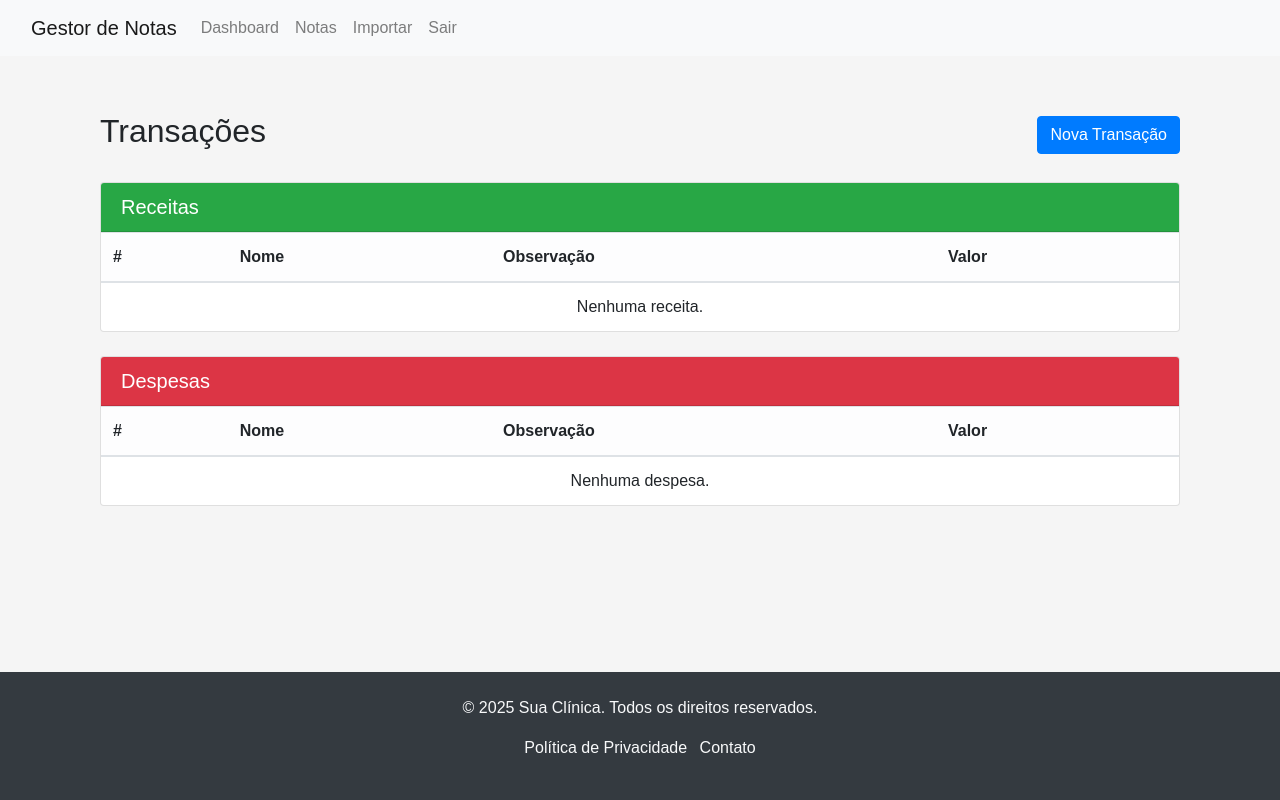
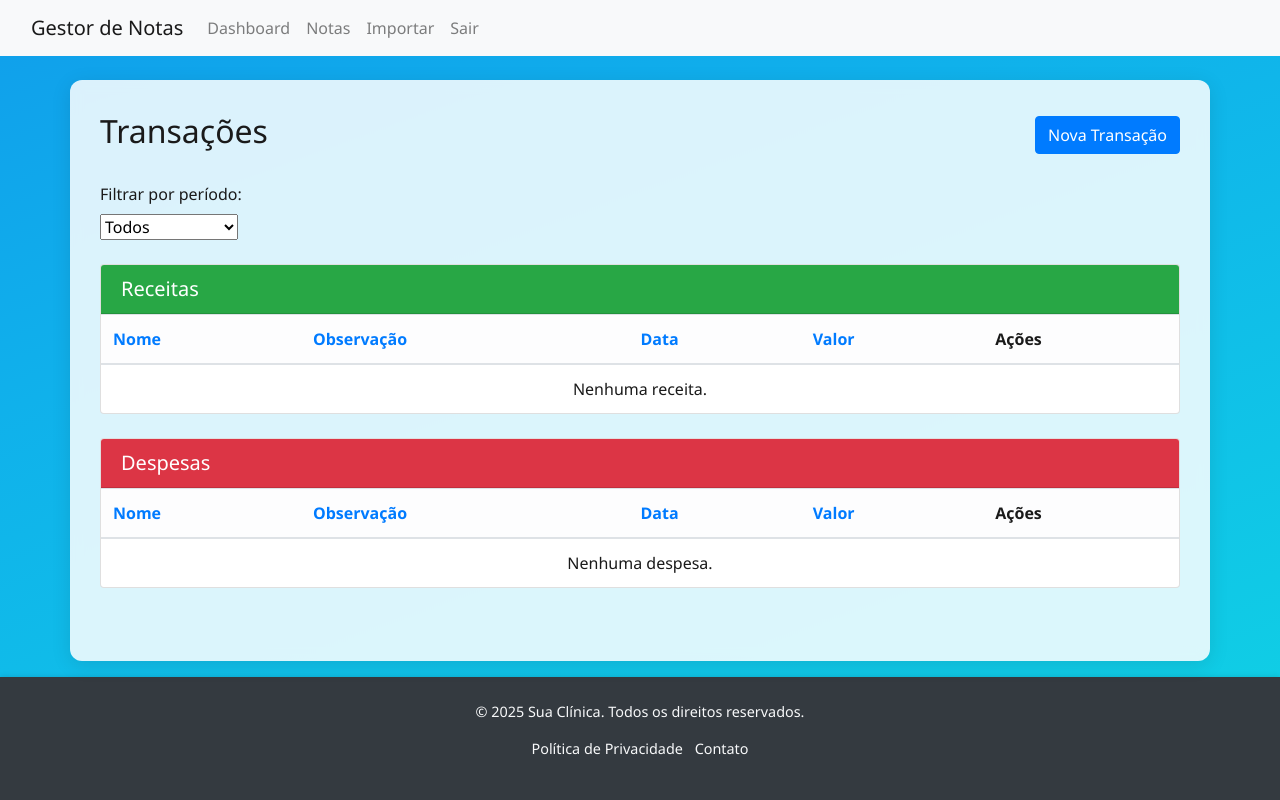
Before and after one commit to VBGVictor/Gestor-Notas, a Flask app: page /transacoes in a window 1280 px wide. Run offline with Flask 3, Linux system fonts and the light colour scheme; a user stored in the database is signed in; some libraries are stand-ins or nearby versions.

Commit message:
Ajuste de rotas e Style

```diff
--- a/backend/app.py
+++ b/backend/app.py
@@ -11,7 +11,10 @@ from models import db, Usuario, Paciente, Nota
 from dotenv import load_dotenv
 from flask_migrate import Migrate
 from flask import abort
+from flask import request, render_template, jsonify
+from datetime import datetime, timedelta
 from models import Transacao
+from sqlalchemy import extract
 
 load_dotenv()
 
@@ -147,7 +150,6 @@ def dashboard():
         lucro=f"{lucro:.2f}"
     )
 
-
 @app.route('/notas')
 @login_required
 def notas():
@@ -187,7 +189,7 @@ def novo_paciente():
 
             # registra receita única inicial
             t = Transacao(
-                nome=f"Receita inicial — {p.nome}",
+                nome=f"{p.nome}",
                 tipo='receita',
                 observacao='Receita única ao cadastrar paciente',
                 valor=float(valor_sessao)
@@ -252,7 +254,7 @@ def registrar_sessao(paciente_id):
         flash('Não é possível registrar sessão para paciente inativo.', 'warning')
     else:
         t = Transacao(
-            nome=f"Sessão — {p.nome}",
+            nome=f"{p.nome}",
             tipo='receita',
             observacao='Sessão avulsa registrada manualmente',
             valor=p.valor_sessao or 0.0
@@ -275,40 +277,152 @@ def toggle_paciente(paciente_id):
 @app.route('/transacoes')
 @login_required
 def transacoes():
+    periodo = request.args.get('periodo', '')
+    ordenar_por = request.args.get('ordenar_por', 'data_criacao')
+    ordem = request.args.get('ordem', 'desc')
 
-    receitas = Transacao.query.filter_by(tipo='receita')\
-                  .order_by(Transacao.id.desc()).all()
-    despesas = Transacao.query.filter_by(tipo='despesa')\
-                  .order_by(Transacao.id.desc()).all()
-    return render_template('transacoes.html',
-                           receitas=receitas,
-                           despesas=despesas)
+    hoje = datetime.today()
+    receitas_query = Transacao.query.filter_by(tipo='receita')
+    despesas_query = Transacao.query.filter_by(tipo='despesa')
 
+    if periodo == 'hoje':
+        receitas_query = receitas_query.filter(
+            extract('day', Transacao.data_criacao) == hoje.day,
+            extract('month', Transacao.data_criacao) == hoje.month,
+            extract('year', Transacao.data_criacao) == hoje.year)
+        despesas_query = despesas_query.filter(
+            extract('day', Transacao.data_criacao) == hoje.day,
+            extract('month', Transacao.data_criacao) == hoje.month,
+            extract('year', Transacao.data_criacao) == hoje.year)
+    elif periodo == 'semana':
+        inicio_semana = hoje - timedelta(days=hoje.weekday())
+        receitas_query = receitas_query.filter(Transacao.data_criacao >= inicio_semana)
+        despesas_query = despesas_query.filter(Transacao.data_criacao >= inicio_semana)
+    elif periodo == 'mes':
+        receitas_query = receitas_query.filter(
+            extract('month', Transacao.data_criacao) == hoje.month,
+            extract('year', Transacao.data_criacao) == hoje.year)
+        despesas_query = despesas_query.filter(
+            extract('month', Transacao.data_criacao) == hoje.month,
+            extract('year', Transacao.data_criacao) == hoje.year)
+    elif periodo == '30':
+        inicio = hoje - timedelta(days=30)
+        receitas_query = receitas_query.filter(Transacao.data_criacao >= inicio)
+        despesas_query = despesas_query.filter(Transacao.data_criacao >= inicio)
+    elif periodo == '60':
+        inicio = hoje - timedelta(days=60)
+        receitas_query = receitas_query.filter(Transacao.data_criacao >= inicio)
+        despesas_query = despesas_query.filter(Transacao.data_criacao >= inicio)
 
+    colunas_validas = {'nome', 'observacao', 'data_criacao', 'valor'}
+    if ordenar_por not in colunas_validas:
+        ordenar_por = 'data_criacao'
+
+    ordenar_campo = getattr(Transacao, ordenar_por)
+    if ordem == 'asc':
+        receitas_query = receitas_query.order_by(ordenar_campo.asc())
+        despesas_query = despesas_query.order_by(ordenar_campo.asc())
+    else:
+        receitas_query = receitas_query.order_by(ordenar_campo.desc())
+        despesas_query = despesas_query.order_by(ordenar_campo.desc())
+
+    receitas = receitas_query.all()
+    despesas = despesas_query.all()
+
+    if request.headers.get('X-Requested-With') == 'XMLHttpRequest':
+        return render_template('partials/tabela_transacoes.html',
+                               receitas=receitas,
+                               despesas=despesas,
+                               ordenar_por=ordenar_por,
+                               ordem=ordem)
+    else:
+     return render_template(
+        'transacoes.html',
+        receitas=receitas,
+        despesas=despesas,
+        filtro_periodo=periodo,
+        ordenar_por=ordenar_por,
+        ordem=ordem
+     )
 
 @app.route('/transacoes/novo', methods=['GET', 'POST'])
 @login_required
 def novo_transacao():
     if request.method == 'POST':
+        nome = request.form.get('nome')
+        observacao = request.form.get('observacao')
+        valor = request.form.get('valor')
+        tipo = request.form.get('tipo')
+
+        if not nome or not valor or not tipo:
+            flash('Nome, valor e tipo são obrigatórios.', 'danger')
+            return redirect(url_for('novo_transacao'))
+
+        try:
+            valor = float(valor.replace(',', '.'))
+        except ValueError:
+            flash('Valor inválido.', 'danger')
+            return redirect(url_for('novo_transacao'))
+
+        nova = Transacao(nome=nome, observacao=observacao, valor=valor, tipo=tipo, data_criacao=datetime.now())
+
+        flash('Transação criada com sucesso!', 'success')
+        return redirect(url_for('transacoes'))
+
+    return render_template('novo_transacao.html')
+
+@app.route('/transacoes/editar/<int:id>', methods=['GET', 'POST'])
+@login_required
+def editar_transacao(id):
+    t = Transacao.query.get_or_404(id)
+
+    if request.method == 'POST':
         nome       = request.form.get('nome')
         tipo       = request.form.get('tipo')
         observacao = request.form.get('observacao')
         valor      = request.form.get('valor')
+        data_str   = request.form.get('data')
 
-        if not (nome and tipo and valor):
-            flash('Nome, tipo e valor são obrigatórios.', 'warning')
+        if not (nome and tipo and valor and data_str):
+            flash('Nome, tipo, valor e data são obrigatórios.', 'warning')
         else:
-            t = Transacao(
-                nome=nome,
-                tipo=tipo,
-                observacao=observacao or None,
-                valor=float(valor)
-            )
-            db.session.add(t)
+            t.nome = nome
+            t.tipo = tipo
+            t.observacao = observacao or None
+            t.valor = float(valor)
+
+            try:
+                data_nova = datetime.strptime(data_str, '%Y-%m-%d')
+
+                hora =  0
+                minuto =  0
+
+                t.data_criacao = datetime(
+                    data_nova.year,
+                    data_nova.month,
+                    data_nova.day,
+                    hora,
+                    minuto
+                )
+            except ValueError:
+                flash('Data inválida.', 'warning')
+                return render_template('editar_transacao.html', transacao=t)
+
             db.session.commit()
-            flash('Transação registrada com sucesso!', 'success')
-            return redirect(url_for('listar_transacoes'))
-    return render_template('novo_transacao.html')
+            flash('Transação atualizada com sucesso!', 'success')
+            return redirect(url_for('transacoes'))
+
+    return render_template('editar_transacao.html', transacao=t)
+
+
+@app.route('/transacoes/excluir/<int:id>', methods=['POST'])
+@login_required
+def excluir_transacao(id):
+    t = Transacao.query.get_or_404(id)
+    db.session.delete(t)
+    db.session.commit()
+    flash('Transação excluída com sucesso!', 'success')
+    return redirect(url_for('transacoes'))
 
 @app.route('/importar', methods=['GET', 'POST'])
 @login_required
--- a/backend/models.py
+++ b/backend/models.py
@@ -61,6 +61,7 @@ class Transacao(db.Model):
     tipo       = db.Column(db.String(10), nullable=False)
     observacao = db.Column(db.Text, nullable=True)
     valor      = db.Column(db.Float, nullable=False)
+    data_criacao = db.Column(db.DateTime, default=datetime.utcnow)
 
     def __repr__(self):
         return f"<Transacao {self.tipo} {self.nome}: {self.valor}>"
--- a/frontend/static/css/style.css
+++ b/frontend/static/css/style.css
@@ -1,32 +1,63 @@
 /* frontend/static/css/style.css */
 
-body {
-  font-family: sans-serif;
-  margin: 0; padding: 0;
-  background: #f5f5f5;
+* {
+  box-sizing: border-box;
+}
+
+html, body {
+  height: 100%;
+  margin: 0;
+  padding: 0;
+  font-family: 'Segoe UI', sans-serif;
+  display: flex;
+  flex-direction: column;
+  background: linear-gradient(160deg, #6CEA8E, #10EB95, #106CEB, #10B1EB, #10EBDF, #9DEBE6);
+  background-size: 600% 600%;
+  animation: gradientBackground 20s ease infinite;
+  color: #1a1a1a;
+}
+
+/* Gradiente animado para dar vida */
+@keyframes gradientBackground {
+  0% { background-position: 0% 50%; }
+  50% { background-position: 100% 50%; }
+  100% { background-position: 0% 50%; }
 }
 
 header {
-  background: #2c3e50;
+  background: rgba(0, 0, 0, 0.6);
   color: white;
   padding: 1rem;
+  box-shadow: 0 2px 8px rgba(0, 0, 0, 0.3);
 }
 
 header nav a {
-  color: white;
+  color: #ffffff;
   margin-right: 1rem;
   text-decoration: none;
+  transition: color 0.2s;
+}
+
+header nav a:hover {
+  color: #9DEBE6;
 }
 
 main {
+  flex: 1;
   padding: 2rem;
+  backdrop-filter: blur(6px);
+  background-color: rgba(255, 255, 255, 0.85);
+  margin: 1rem;
+  border-radius: 12px;
+  box-shadow: 0 4px 20px rgba(0, 0, 0, 0.1);
+  overflow-y: auto;
 }
 
 footer {
   text-align: center;
   padding: 1rem;
-  background: #ecf0f1;
-  position: fixed;
-  bottom: 0;
-  width: 100%;
+  background: rgba(255, 255, 255, 0.8);
+  box-shadow: 0 -1px 5px rgba(0, 0, 0, 0.1);
+  font-size: 0.9rem;
+  color: #333;
 }
--- a/frontend/templates/novo_transacao.html
+++ b/frontend/templates/novo_transacao.html
@@ -26,7 +26,7 @@
     </div>
     <div class="text-end mt-3">
       <button class="btn btn-primary px-4" type="submit">Salvar</button>
-      <a class="btn btn-secondary px-4" href="{{ url_for('listar_transacoes') }}">Cancelar</a>
+      <a class="btn btn-secondary px-4" href="{{ url_for('transacoes') }}">Cancelar</a>
     </div>
   </form>
 </div>
--- a/frontend/templates/transacoes.html
+++ b/frontend/templates/transacoes.html
@@ -4,12 +4,31 @@
 {% block content %}
 <section class="section">
   <div class="container">
+
+    <!-- Título e Botão -->
     <div class="d-flex justify-content-between align-items-center mb-4">
       <h2 class="fw-bold">Transações</h2>
       <a href="{{ url_for('novo_transacao') }}" class="btn btn-primary">
         <i class="bi bi-plus-circle"></i> Nova Transação
       </a>
     </div>
+
+    <!-- Filtro de período -->
+    <form method="get" class="mb-4">
+      <div class="row g-2 align-items-end">
+        <div class="col-md-3">
+          <label for="periodo" class="form-label">Filtrar por período:</label>
+          <select class="form-select" id="periodo" name="periodo" onchange="this.form.submit()">
+            <option value="">Todos</option>
+            <option value="hoje" {% if filtro_periodo == 'hoje' %}selected{% endif %}>Hoje</option>
+            <option value="semana" {% if filtro_periodo == 'semana' %}selected{% endif %}>Esta semana</option>
+            <option value="mes" {% if filtro_periodo == 'mes' %}selected{% endif %}>Este mês</option>
+            <option value="30" {% if filtro_periodo == '30' %}selected{% endif %}>Últimos 30 dias</option>
+            <option value="60" {% if filtro_periodo == '60' %}selected{% endif %}>Últimos 60 dias</option>
+          </select>
+        </div>
+      </div>
+    </form>
 
     <!-- Receitas -->
     <div class="card mb-4 shadow-sm">
@@ -20,22 +39,49 @@
         <table class="table mb-0">
           <thead class="table-light">
             <tr>
-              <th>#</th>
-              <th>Nome</th>
-              <th>Observação</th>
-              <th class="text-end">Valor</th>
+              <th>
+                <a href="{{ url_for('transacoes', ordenar_por='nome', ordem='asc' if ordenar_por != 'nome' or ordem == 'desc' else 'desc', periodo=filtro_periodo) }}">
+                  Nome
+                </a>
+              </th>
+              <th>
+                <a href="{{ url_for('transacoes', ordenar_por='observacao', ordem='asc' if ordenar_por != 'observacao' or ordem == 'desc' else 'desc', periodo=filtro_periodo) }}">
+                  Observação
+                </a>
+              </th>
+              <th>
+                <a href="{{ url_for('transacoes', ordenar_por='data', ordem='asc' if ordenar_por != 'data' or ordem == 'desc' else 'desc', periodo=filtro_periodo) }}">
+                  Data
+                </a>
+              </th>
+              <th class="text-end">
+                <a href="{{ url_for('transacoes', ordenar_por='valor', ordem='asc' if ordenar_por != 'valor' or ordem == 'desc' else 'desc', periodo=filtro_periodo) }}">
+                  Valor
+                </a>
+              </th>
+              <th>Ações</th>
             </tr>
           </thead>
           <tbody>
             {% for r in receitas %}
             <tr>
-              <td>{{ r.id }}</td>
               <td>{{ r.nome }}</td>
               <td>{{ r.observacao or '' }}</td>
+              <td>
+                {% if r.data_criacao %}
+                  {{ r.data_criacao.strftime('%d/%m/%Y') }}
+                {% else %} - {% endif %}
+              </td>
               <td class="text-end text-success">R$ {{ '%.2f'|format(r.valor) }}</td>
+              <td>
+                <a href="{{ url_for('editar_transacao', id=r.id) }}" class="btn btn-sm btn-warning">Editar</a>
+                <form action="{{ url_for('excluir_transacao', id=r.id) }}" method="POST" style="display:inline-block" onsubmit="return confirm('Confirma exclusão?');">
+                  <button type="submit" class="btn btn-sm btn-danger">Excluir</button>
+                </form>
+              </td>
             </tr>
             {% else %}
-            <tr><td colspan="4" class="text-center">Nenhuma receita.</td></tr>
+            <tr><td colspan="5" class="text-center">Nenhuma receita.</td></tr>
             {% endfor %}
           </tbody>
         </table>
@@ -51,28 +97,54 @@
         <table class="table mb-0">
           <thead class="table-light">
             <tr>
-              <th>#</th>
-              <th>Nome</th>
-              <th>Observação</th>
-              <th class="text-end">Valor</th>
+              <th>
+                <a href="{{ url_for('transacoes', ordenar_por='nome', ordem='asc' if ordenar_por != 'nome' or ordem == 'desc' else 'desc', periodo=filtro_periodo) }}">
+                  Nome
+                </a>
+              </th>
+              <th>
+                <a href="{{ url_for('transacoes', ordenar_por='observacao', ordem='asc' if ordenar_por != 'observacao' or ordem == 'desc' else 'desc', periodo=filtro_periodo) }}">
+                  Observação
+                </a>
+              </th>
+              <th>
+                <a href="{{ url_for('transacoes', ordenar_por='data', ordem='asc' if ordenar_por != 'data' or ordem == 'desc' else 'desc', periodo=filtro_periodo) }}">
+                  Data
+                </a>
+              </th>
+              <th class="text-end">
+                <a href="{{ url_for('transacoes', ordenar_por='valor', ordem='asc' if ordenar_por != 'valor' or ordem == 'desc' else 'desc', periodo=filtro_periodo) }}">
+                  Valor
+                </a>
+              </th>
+              <th>Ações</th>
             </tr>
           </thead>
           <tbody>
             {% for d in despesas %}
             <tr>
-              <td>{{ d.id }}</td>
               <td>{{ d.nome }}</td>
               <td>{{ d.observacao or '' }}</td>
+              <td>
+                {% if d.data_criacao %}
+                  {{ d.data_criacao.strftime('%d/%m/%Y') }}
+                {% else %} - {% endif %}
+              </td>
               <td class="text-end text-danger">R$ {{ '%.2f'|format(d.valor) }}</td>
+              <td>
+                <a href="{{ url_for('editar_transacao', id=d.id) }}" class="btn btn-sm btn-warning">Editar</a>
+                <form action="{{ url_for('excluir_transacao', id=d.id) }}" method="POST" style="display:inline-block" onsubmit="return confirm('Confirma exclusão?');">
+                  <button type="submit" class="btn btn-sm btn-danger">Excluir</button>
+                </form>
+              </td>
             </tr>
             {% else %}
-            <tr><td colspan="4" class="text-center">Nenhuma despesa.</td></tr>
+            <tr><td colspan="5" class="text-center">Nenhuma despesa.</td></tr>
             {% endfor %}
           </tbody>
         </table>
       </div>
     </div>
-
   </div>
 </section>
 {% endblock %}
```
Also changed, not shown: frontend/templates/base.html (+6 -6 lines), frontend/templates/editar_transacao.html (added, +38 -0 lines), migrations/versions/df97d766e8ae_adiciona_coluna_data_criacao_em_.py (added, +32 -0 lines).
